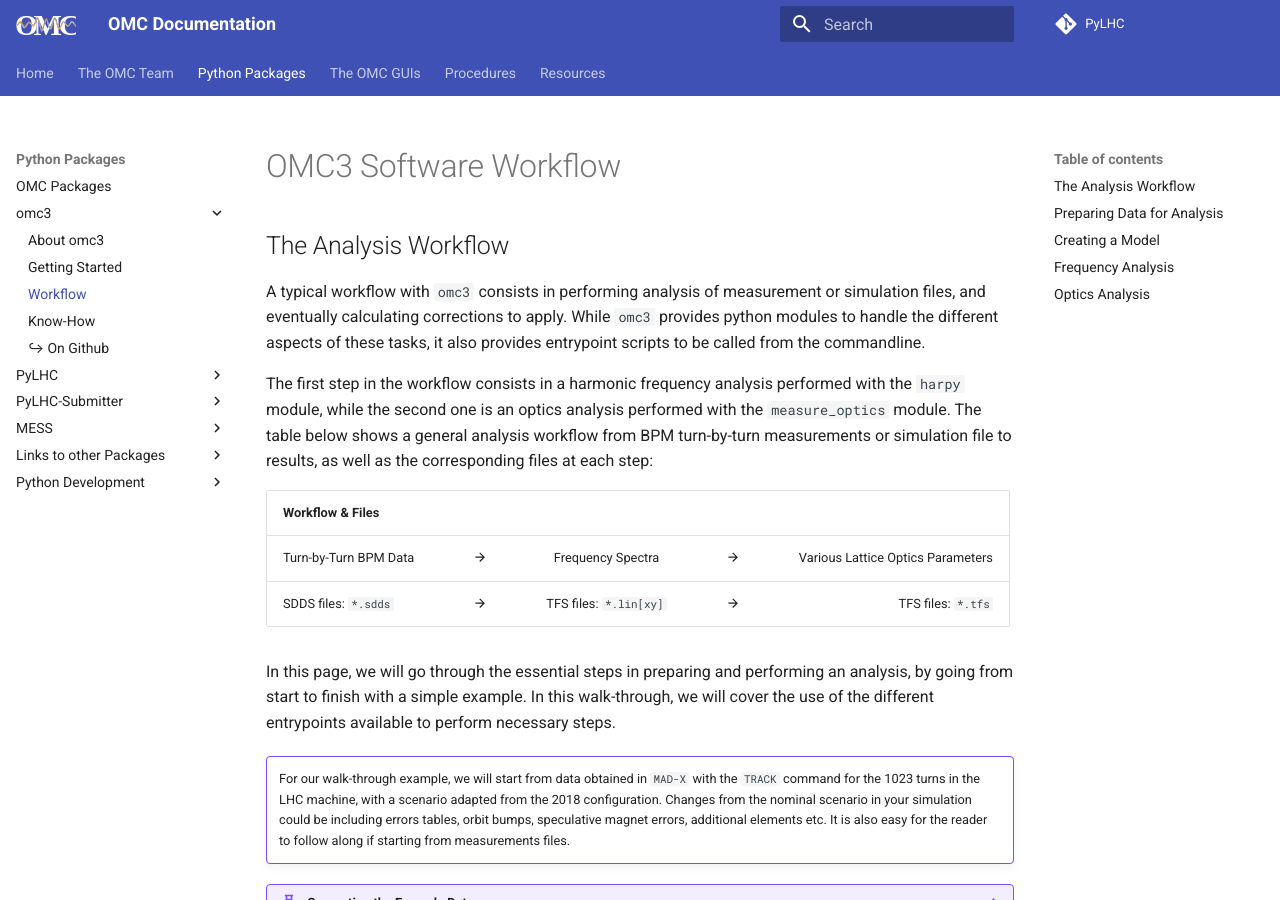
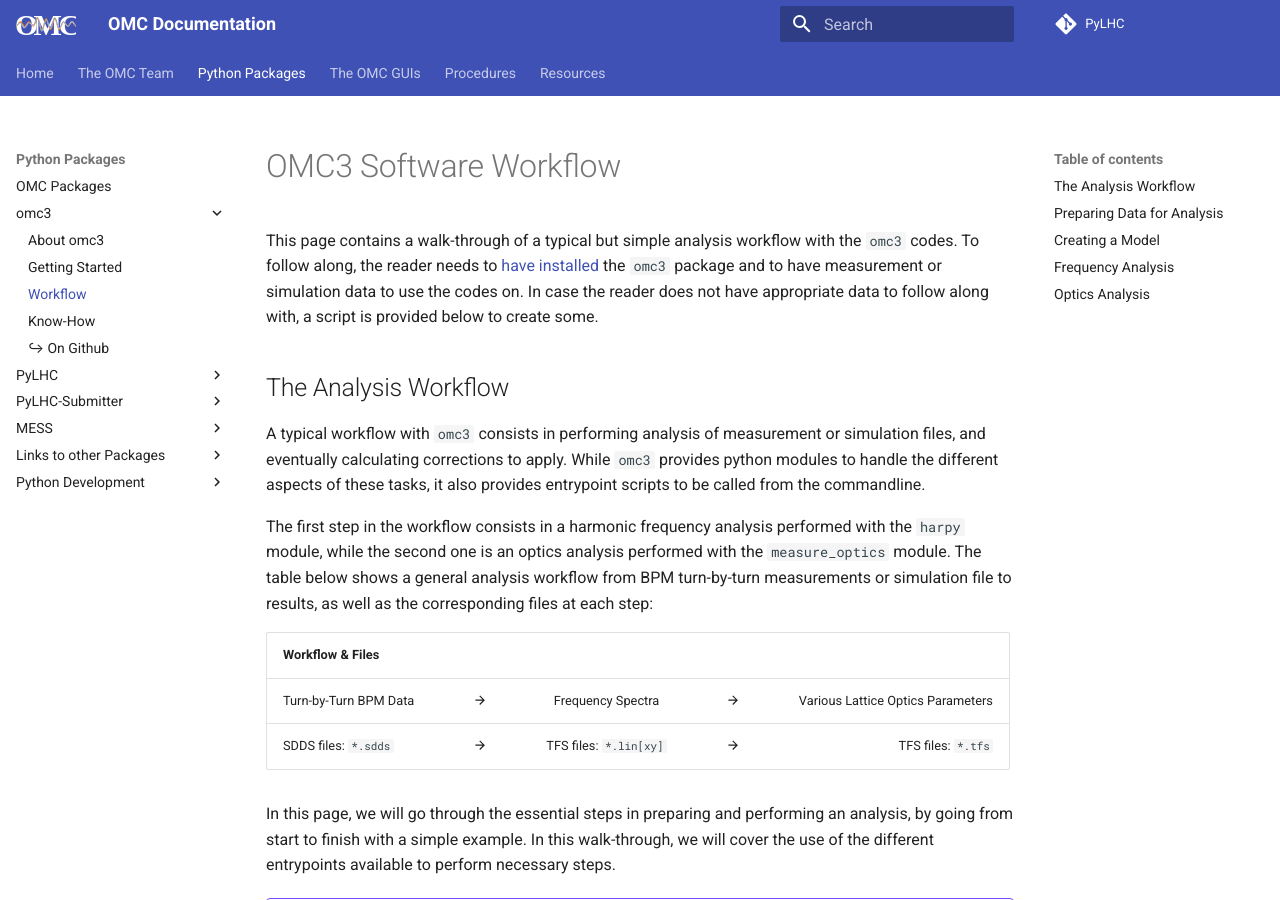
Before and after one commit to pylhc/pylhc.github.io, an MkDocs documentation site: the page built from docs/packages/omc3/workflow.md, in a window 1280 px wide and 900 px high. Built offline with MkDocs 1.6.1 and Material for MkDocs 9.7.7, drawn with Linux system fonts in a browser that asks for light colours; some of the changed text lies outside the part shown.

Commit message:
#47 add drop elements option and small introductory paragraph

````diff
--- a/docs/packages/omc3/workflow.md
+++ b/docs/packages/omc3/workflow.md
@@ -1,4 +1,8 @@
 # OMC3 Software Workflow
+
+This page contains a walk-through of a typical but simple analysis workflow with the `omc3` codes.
+To follow along, the reader needs to [have installed](getting_started.md) the `omc3` package and to have measurement or simulation data to use the codes on.
+In case the reader does not have appropriate data to follow along with, a script is provided below to create some.
 
 ## The Analysis Workflow
 
@@ -65,6 +69,7 @@
     makethin, sequence=lhcb1, style=teapot, makedipedge=false;
 
     ! ----- Define Observation Points and Perform Tracking ----- !
+    ! These points are the BPMs from the model's twiss.dat file
     use, sequence=lhcb1;
     track, recloss=true, onepass=true, dump=true, onetable=true;
         observe, place="bpmyb.5l2.b1";
@@ -648,8 +653,14 @@
 python -m omc3.tbt_converter \
     --files trackone \
     --tbt_datatype trackone \
+    --drop_elements LHCB1MSIA.EXIT.B1_P_ \
     --outputdir .
 ```
+
+!!! info ""
+    When tracking in `MAD-X`, by default the start of machine will be included in the list of observation points.
+    As we do not want this arbitrary point, we indicate to the `tbt_converter` we intend to drop it with the `--drop_elements` flag.
+    More than one element can be given to this flag.
 
 The converter will create new files with the `.sdds` suffix appended to the original filename.
 In our case, a `trackone.sdds` file will be created.
````
Also changed, not shown: other parts of docs/packages/omc3/workflow.md (+2 -2 lines).
